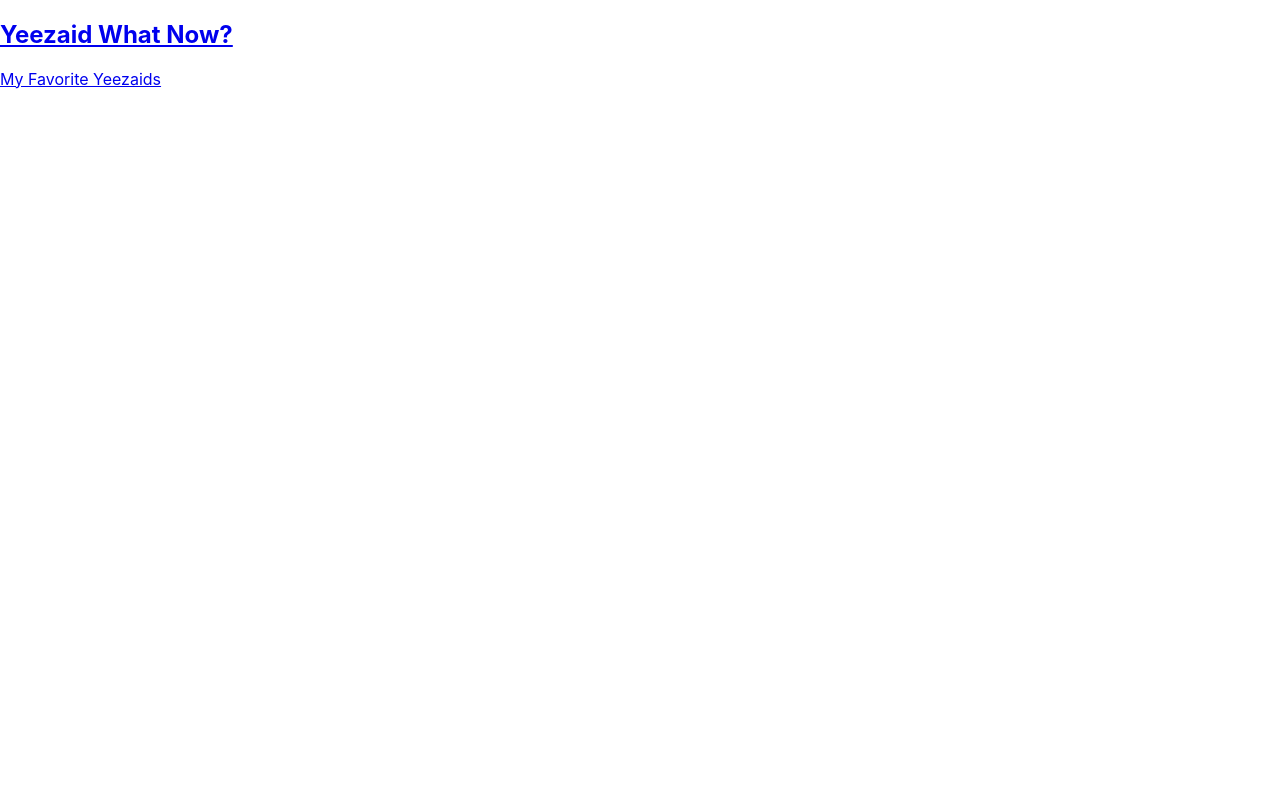
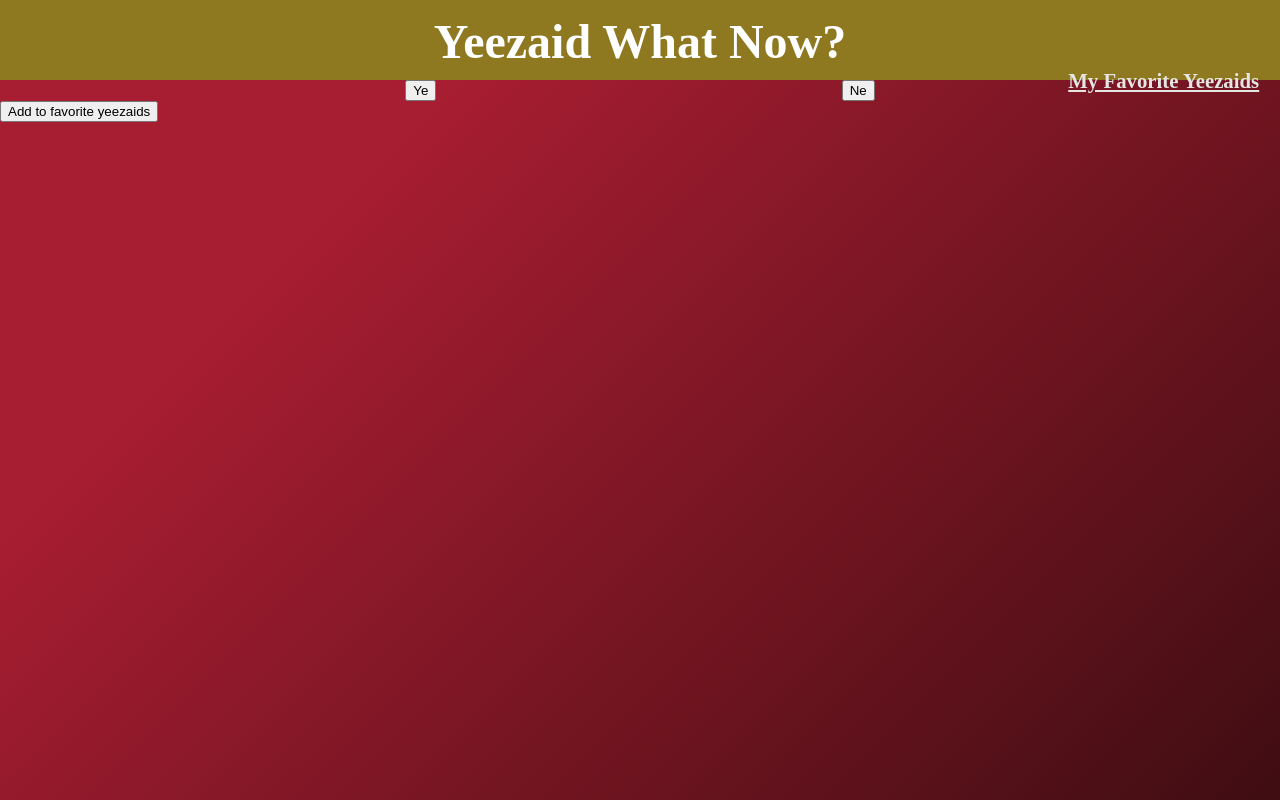
Before and after one commit to emorendorff/yeezaid, a React (Create React App) app: page /home in a window 1280 px wide. Built offline with nearby package versions, Linux system fonts and the light colour scheme; no server answers; the HTML template or start-up script is replaced by a standard one.

Commit message:
Add gradient to main and background styling

```diff
--- a/src/App.css
+++ b/src/App.css
@@ -1,38 +1,42 @@
-.App {
-  text-align: center;
+html {
+  height: 100vh;
 }
 
-.App-logo {
-  height: 40vmin;
-  pointer-events: none;
+main {
+  display: flex;
+  flex-direction: column;
+  font-family: 'Times New Roman', sans-serif;
+  color: white;
+  height: 100vh;
+  background-color: #3f0d12;
+  background-image: linear-gradient(315deg, #3f0d12 0%, #a71d31 74%);
+
 }
 
-@media (prefers-reduced-motion: no-preference) {
-  .App-logo {
-    animation: App-logo-spin infinite 20s linear;
-  }
-}
-
-.App-header {
-  background-color: #282c34;
-  min-height: 100vh;
+nav {
   display: flex;
   flex-direction: column;
   align-items: center;
-  justify-content: center;
-  font-size: calc(10px + 2vmin);
-  color: white;
+  background-color: #8E7820;
+  height: 5em;
 }
 
-.App-link {
-  color: #61dafb;
+.header-title {
+  font-size: 3em;
+  color:  white;
+  margin: 0.3em 0 0 0;
+  text-decoration: none;
+  border-bottom: none;
 }
 
-@keyframes App-logo-spin {
-  from {
-    transform: rotate(0deg);
-  }
-  to {
-    transform: rotate(360deg);
-  }
+.home-link {
+  text-decoration: none;
 }
+
+.fav-link{
+  align-self: flex-end;
+  color: #e5e6e4;
+  font-size: 1.3em;
+  font-weight: bolder;
+  margin-right: 1em;
+}
--- a/src/App.js
+++ b/src/App.js
@@ -9,8 +9,8 @@ function App() {
   <main>
     <header>
       <nav>
-       <Link to='/'>
-        <h1>Yeezaid What Now?</h1>
+       <Link className='home-link' to='/'>
+        <h1 className='header-title'>Yeezaid What Now?</h1>
        </Link>
        <NavLink className='fav-link' to='/favorites'>My Favorite Yeezaids</NavLink>
        </nav>
--- a/src/home/Home.jsx
+++ b/src/home/Home.jsx
@@ -60,16 +60,16 @@ const Home = () => {
         <div>
             {!trumpQuotes && !kanyeQuotes && !error && isLoading && <h2 className='loading'>Getting quote...</h2> }
             {!trumpQuotes && !kanyeQuotes && error && <h2 className='loading'>Can't load quotes right now, try again later</h2>}
-            {trumpQuotes && kanyeQuotes && !isLoading && !error && randomNum === 1 && <h3 className='quote'>{kanyeQuotes.quote}</h3>}
-            {trumpQuotes && kanyeQuotes && !isLoading && !error && randomNum === 2 && <h3 className='quote'>{trumpQuotes.message}</h3>}
+            {trumpQuotes && kanyeQuotes && !isLoading && !error && randomNum === 1 && <h3 className='quote'>"{kanyeQuotes.quote}"</h3>}
+            {trumpQuotes && kanyeQuotes && !isLoading && !error && randomNum === 2 && <h3 className='quote'>"{trumpQuotes.message}"</h3>}
+            <div className='button-flex'>
+                <button>Ye</button>
+                <button>Ne</button>
+            </div>
+            <button>Add to favorite yeezaids</button>
         </div>
     )
 
 }
 
 export default Home
-
-// {!art.length && <h2 className='loading'>To get started, please select a color from the palette!</h2>}
-// {!art.length && isLoading && !error && <h2 className='loading'>Loading matching paintings 🎨</h2>}
-// {!art.length && error && <h2 className="loading">Something has gone wrong</h2>}
-// {art && !isLoading && !error && <AllPaintings art={art} addToFavorites={addToFavorites}/>}
--- a/src/home/home.css
+++ b/src/home/home.css
@@ -0,0 +1,22 @@
+.loading {
+    display: flex;
+    flex-direction: column;
+    align-items: center;
+    justify-content: center;
+}
+
+.quote {
+    display: flex;
+    flex-direction: column;
+    align-items: center;
+    justify-content: center;
+    color: white;
+    font-size: 1.75em;
+    text-align: center;
+}
+
+.button-flex {
+    display: flex;
+    flex-direction: row;
+    justify-content: space-evenly;
+}
--- a/src/landing/Landing.jsx
+++ b/src/landing/Landing.jsx
@@ -1,14 +1,18 @@
 import React from 'react'
 import { Link } from 'react-router-dom'
+import Kanye from '../icon_home.png'
+import './landing.css'
 
 const Landing = () => {
 
     return (
         <section className='descriptors'>
+          <img className='kanyeimg' src={Kanye} alt='kanye face icon'/>
           <h2>Satire or Statement? The real Kanye fans will know.</h2>
-          <p>To Play: read the quote and select if you think it's a real or a fake kanye quote. Save the quote for later to reflect on it's inspiration</p>
+          <h3 className='bold'>To Play:</h3>
+          <h4>read the quote and select if you think it's a real or a fake kanye quote. Save the quote for later to reflect on it's inspiration</h4>
           <Link to='/home'>
-            <button>Play</button>
+            <button className='play-btn'>Play</button>
           </Link>
         </section>
     )
--- a/src/landing/landing.css
+++ b/src/landing/landing.css
@@ -0,0 +1,19 @@
+.kanyeimg {
+    max-height: 711px;
+    max-width: 400px;
+}
+
+.descriptors {
+    display: flex;
+    flex-direction: column;
+    align-items: center;
+}
+
+.play-btn {
+    height: 7vh;
+    width: 20vw;
+}
+
+.bold {
+    font-weight: bold;
+}
```
